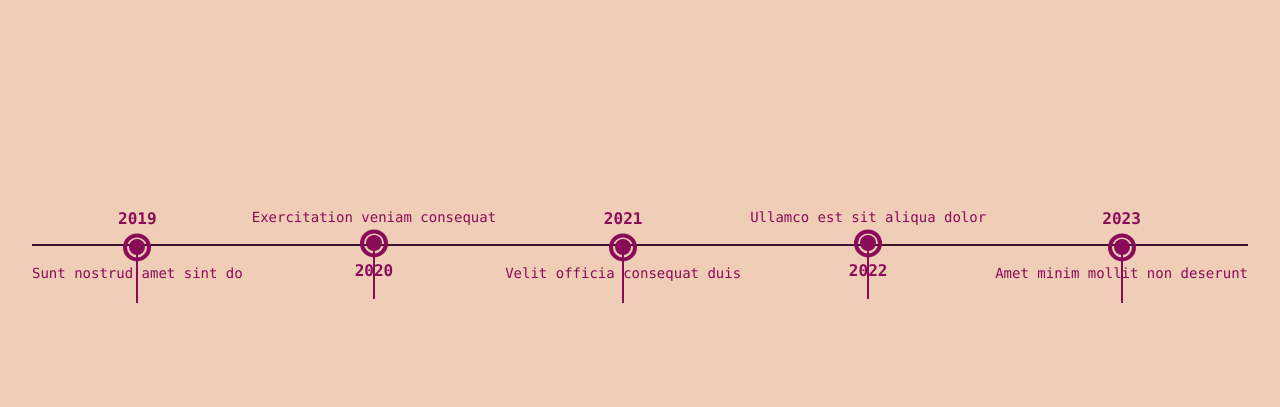
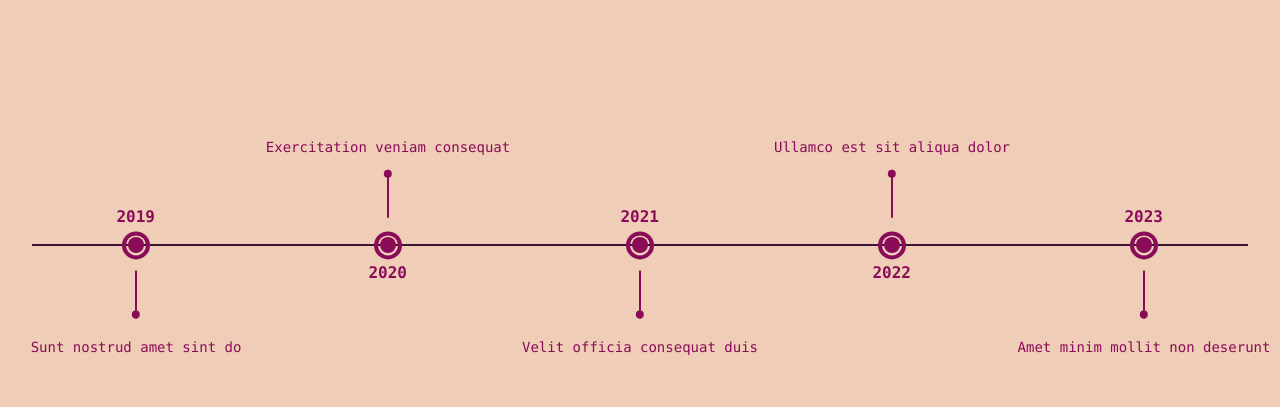
Before and after one commit to X-Elevate/LlamaGames, a Next.js app in the folder frontend/: page / in a window 1280 px wide. Shown: the part 4020-4427 px from the top of the page. Built offline with nearby package versions, Linux system fonts and the light colour scheme.

Commit message:
Update Timeline.tsx

```diff
--- a/frontend/components/sections/Timeline.tsx
+++ b/frontend/components/sections/Timeline.tsx
@@ -1,4 +1,9 @@
 import React from "react";
+
+enum Possition {
+    top = "top",
+    bottom = "bottom"
+}
 
 const TimelineEvent = ({
   year,
@@ -7,50 +12,59 @@ const TimelineEvent = ({
 }: {
   year: number;
   text: string;
-  position: string;
+  position: Possition;
 }) => (
   <div className="flex flex-col items-center text-cherry">
     <div className="flex flex-col items-center">
-      {position === "top" && (
+      {/* {position === "top" && (
         <div className="mb-2 text-center max-w-xs text-sm">{text}</div>
-      )}
+      )} */}
 
-      {position === "bottom" && <div className="font-bold mb-2">{year}</div>}
+      {/* {position === "bottom" && <div className="font-bold mb-2">{year}</div>} */}
 
       <div className="w-4 h-4 bg-cherry rounded-full relative z-10">
         <div className="w-7 h-7 border-4 border-cherry rounded-full absolute top-[1/2] left-1/2 transform -translate-x-1/2 -translate-y-[20%]"></div>
         <div
-          className={`absolute w-0.5 bg-cherry h-16 left-1/2 transform -translate-x-1/2`}
-        ></div>
+          className={`absolute w-0.5 bg-cherry h-12 left-1/2 transform -translate-x-1/2   ${
+            position === "bottom" ? "translate-y-[70%]" : "-translate-y-[140%]"
+          }`}
+        >
+          <span
+            className={`h-2 w-2 bg-cherry absolute rounded-full transform -translate-x-[40%] ${
+              position === "bottom" ? "bottom-0" : "top-0"
+            }`}
+          />
+        </div>
+
+         <div className={`font-bold absolute transform -translate-x-[30%] ${position === "bottom" ? "bottom-6" : "top-6"}`}>{year}</div>
+
+
       </div>
-      {position === "top" && <div className="font-bold mt-2">{year}</div>}
     </div>
-    {position === "bottom" && (
-      <div className="mt-2 text-center max-w-xs text-sm">{text}</div>
-    )}
+    <p className={`text-wrap text-center w-1/5 md:w-max text-sm absolute transform ${position === Possition.bottom ? "translate-y-[110%] md:translate-y-[500%]" : "-translate-y-[220%] md:-translate-y-[500%]"}`}>{text}</p>
   </div>
 );
 
 const Timeline = () => {
   const events = [
-    { year: 2019, text: "Sunt nostrud amet sint do", position: "bottom" },
-    { year: 2020, text: "Exercitation veniam consequat", position: "top" },
+    { year: 2019, text: "Sunt nostrud amet sint do", position: Possition.bottom  },
+    { year: 2020, text: "Exercitation veniam consequat", position: Possition.top },
     {
       year: 2021,
       text: "Velit officia consequat duis",
-      position: "bottom",
+      position: Possition.bottom,
     },
-    { year: 2022, text: "Ullamco est sit aliqua dolor", position: "top" },
+    { year: 2022, text: "Ullamco est sit aliqua dolor", position: Possition.top },
     {
       year: 2023,
       text: "Amet minim mollit non deserunt",
-      position: "bottom",
+      position: Possition.bottom,
     },
   ];
 
   return (
     <section className="bg-[#F0CDB7] p-8 rounded-b-[80px] w-full h-[32rem] flex items-center justify-center">
-      <div className="relative py-8 w-full">
+      <div className="relative py-8 w-full px-24">
         <div className="absolute top-1/2 left-0 right-0 h-0.5 bg-darkCherry transform -translate-y-1/2"></div>
         <div className="flex justify-between relative z-10">
           {events.map((event, index) => (
```
